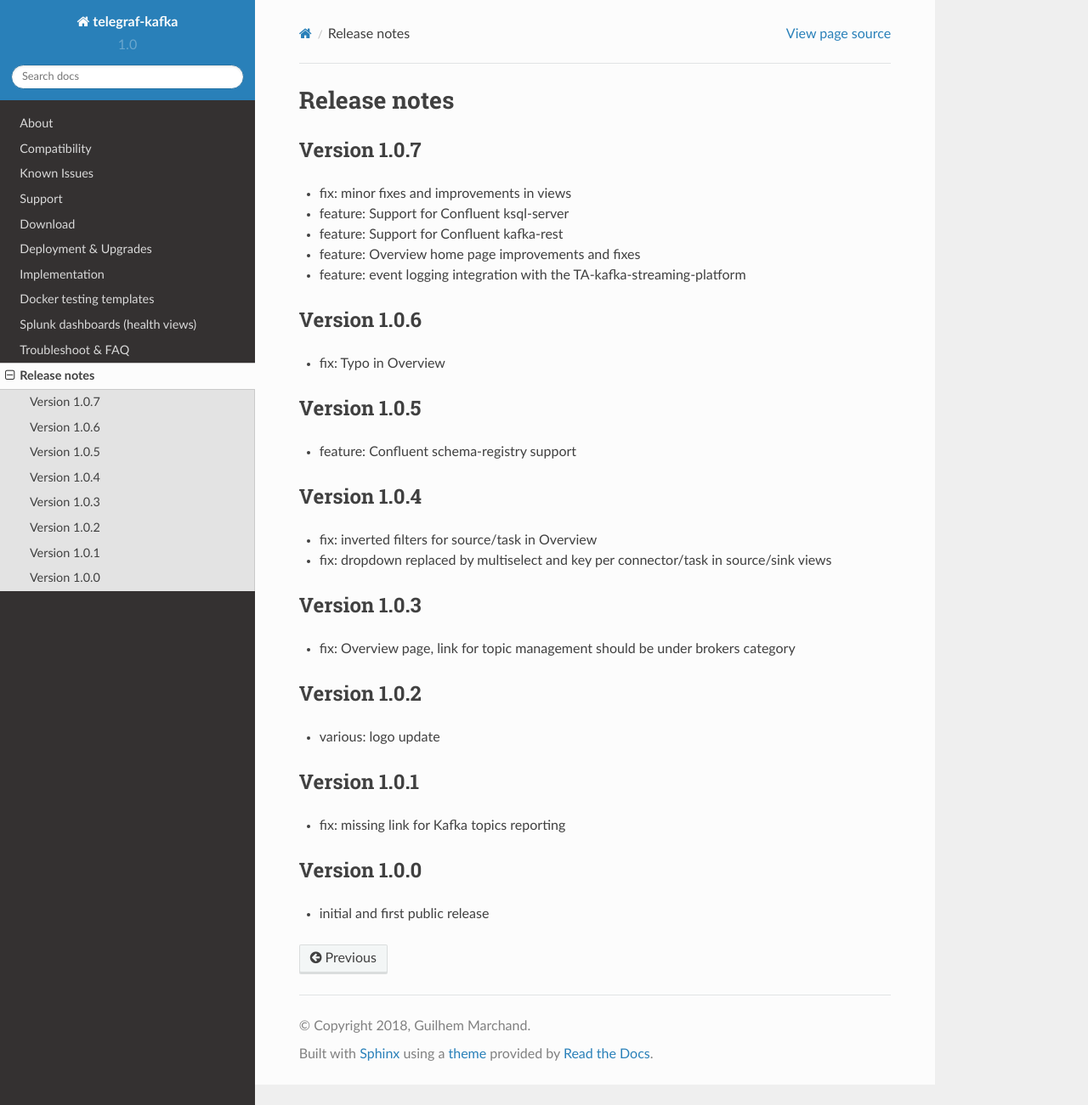
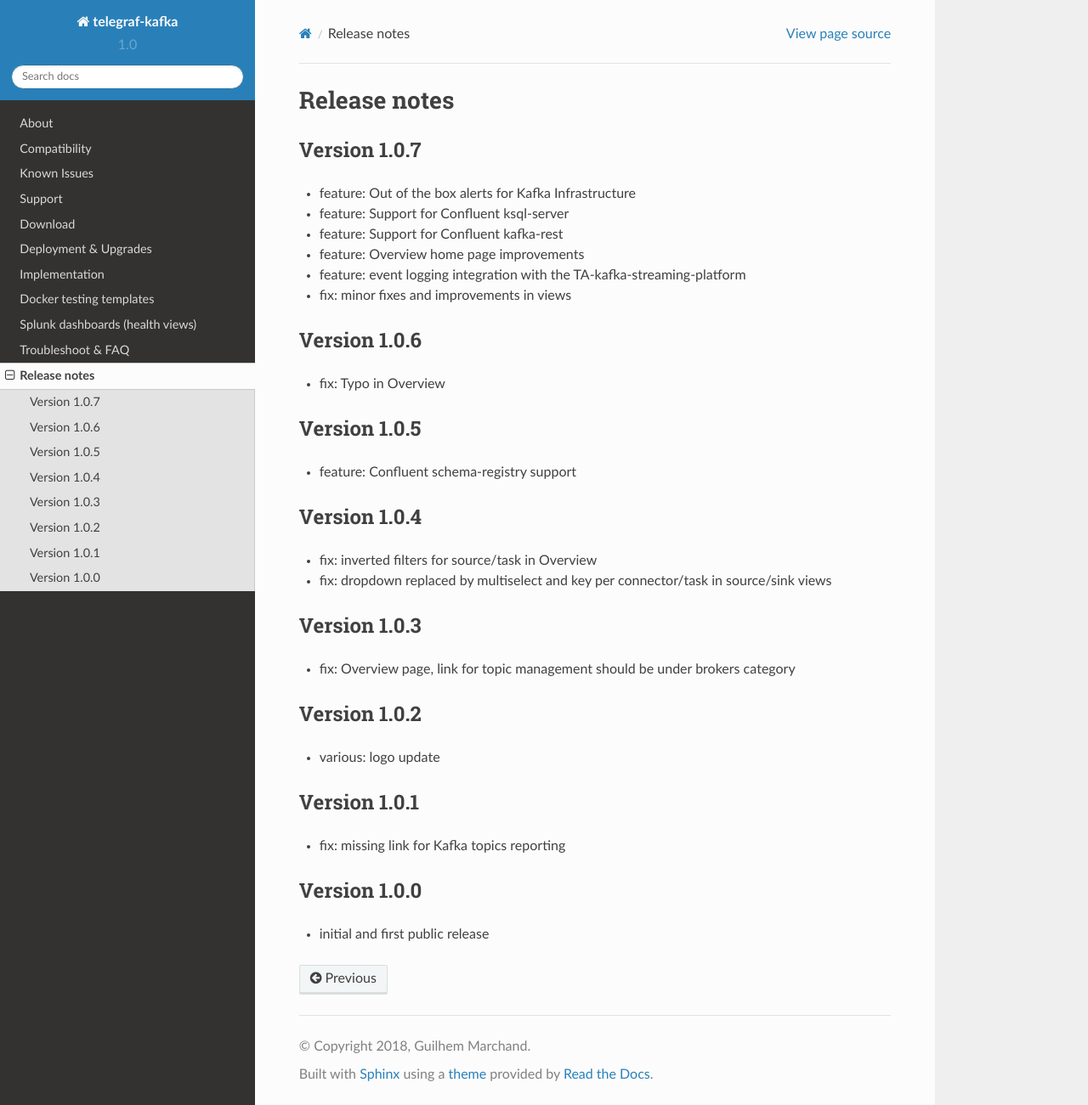
Before and after one commit to guilhemmarchand/telegraf-kafka, a Sphinx documentation site: the page built from docs/releasenotes.rst, in a window 1280 px wide and 1301 px high. Shown: the whole window at 85% size. Built offline with Sphinx 7.4.7 and the Read the Docs theme 2.0.0, drawn with Linux system fonts in a browser that asks for light colours.

Commit message:
Version 1.0.7

```diff
--- a/docs/releasenotes.rst
+++ b/docs/releasenotes.rst
@@ -3,11 +3,12 @@ Release notes
 
 Version 1.0.7
 =============
-- fix: minor fixes and improvements in views
+- feature: Out of the box alerts for Kafka Infrastructure
 - feature: Support for Confluent ksql-server
 - feature: Support for Confluent kafka-rest
-- feature: Overview home page improvements and fixes
+- feature: Overview home page improvements
 - feature: event logging integration with the TA-kafka-streaming-platform
+- fix: minor fixes and improvements in views
 
 Version 1.0.6
 =============
```
Also changed, not shown: 8 other files.
